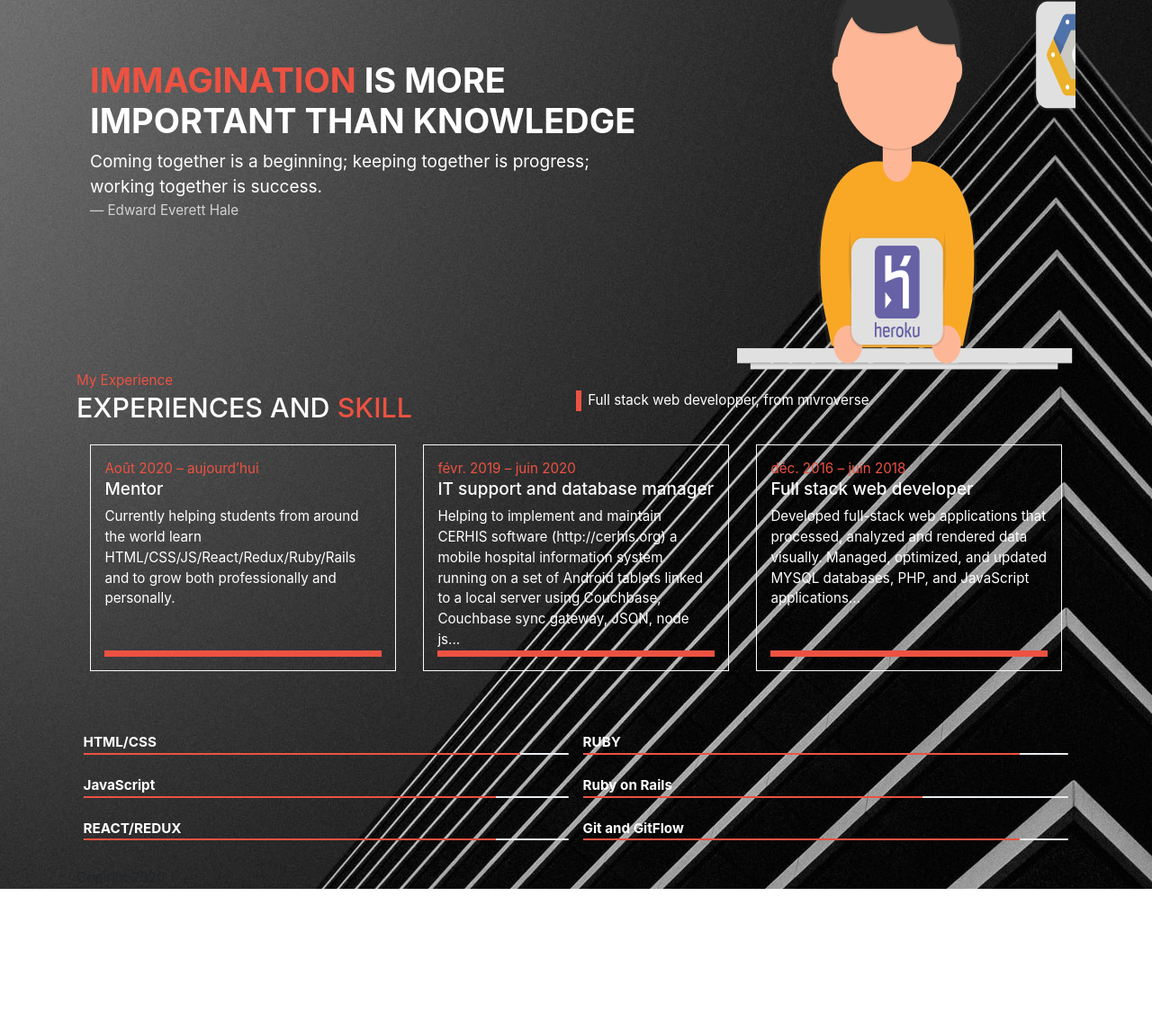
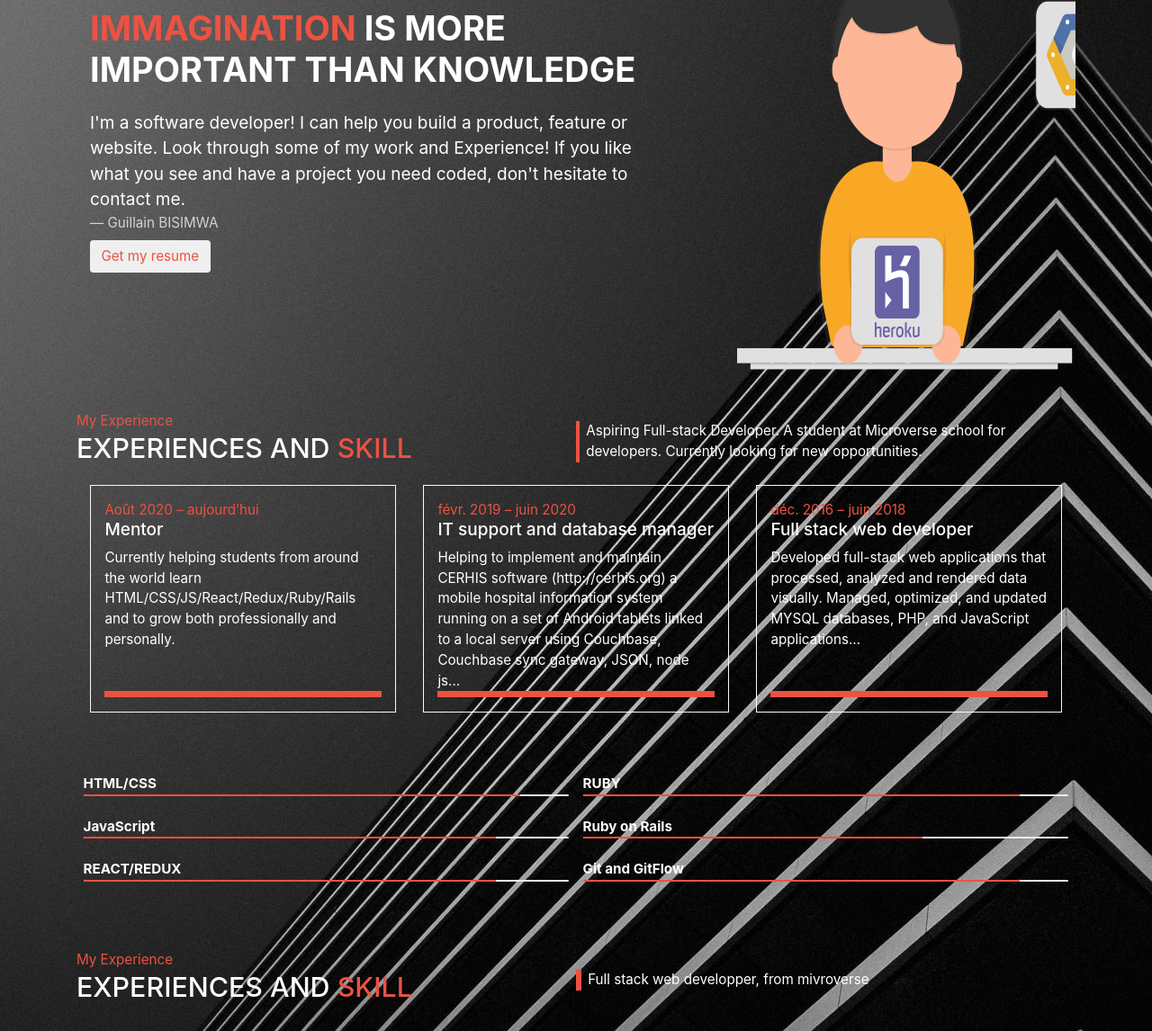
Before and after one commit to guillainbisimwa/portfolio, a plain HTML site: page index.html in a window 1280 px wide. Shown: the part 193-1339 px from the top of the page at 90% size. Before the commit the page ends 1181 px from the top, so only its background shows below. Drawn offline with Linux system fonts and the light colour scheme.

Commit message:
Add bout me text

```diff
--- a/index.html
+++ b/index.html
@@ -105,8 +105,12 @@
         <div class="user_info col-sm-7 d-flex align-self-center flex-column">
           <h1 class="font-weight-bold"><span class="c-primary">IMMAGINATION</span> IS MORE IMPORTANT THAN KNOWLEDGE</h1>
           <blockquote class="blockquote">
-            <p class="mb-0">Coming together is a beginning; keeping together is progress; working together is success.</p>
-            <footer class="blockquote-footer c-gray">Edward Everett Hale</footer>
+            <p class="mt-3">I'm a software developer! I can help you build a product, feature or website.
+              Look through some of my work and Experience! If you like what you see and have a project you need coded,
+              don't hesitate to contact me.</p>
+            <footer class="blockquote-footer c-gray">Guillain BISIMWA</footer>
+            <button type="button" class="btn c-primary campaign mt-2">Get my resume</button>
+
           </blockquote>
         </div>
         <div class="user_pic col-sm d-flex justify-content-end">
@@ -114,13 +118,15 @@
         </div>
       </section>
 
-      <section class="row">
+      <section class="row mt-5">
         <div class="section_title col-sm">
           <p class="c-primary">My Experience</p>
           <h2>EXPERIENCES AND <span class="c-primary">SKILL</span></h2>
         </div>
         <div class="section_details d-flex col-sm align-self-center">
-        <div class="sep mr-2"></div> Full stack web developper, from mivroverse
+        <div class="sep mr-2"></div>
+        Aspiring Full-stack Developer. A student at Microverse school for developers.
+        Currently looking for new opportunities.
         </div>
         <div class="exp d-flex">
           <div class="p-3 col-sm border m-3 border-light d-flex flex-column ">
@@ -133,7 +139,6 @@
                 and to grow both professionally and personally.
               </p>
             </div>
-            <!-- <div class="sep_b"></div> -->
           </div>
           <div class="p-3 col-sm border m-3 border-light d-flex flex-column ">
             <div class="sep-b">
@@ -192,7 +197,15 @@
             </div>
           </div>
         </div>
-
+      </section>
+      <section class="row mt-5">
+        <div class="section_title col-sm">
+          <p class="c-primary">My Experience</p>
+          <h2>EXPERIENCES AND <span class="c-primary">SKILL</span></h2>
+        </div>
+        <div class="section_details d-flex col-sm align-self-center">
+        <div class="sep mr-2"></div> Full stack web developper, from mivroverse
+        </div>
       </section>
     </main>
     <footer class="row">
```
